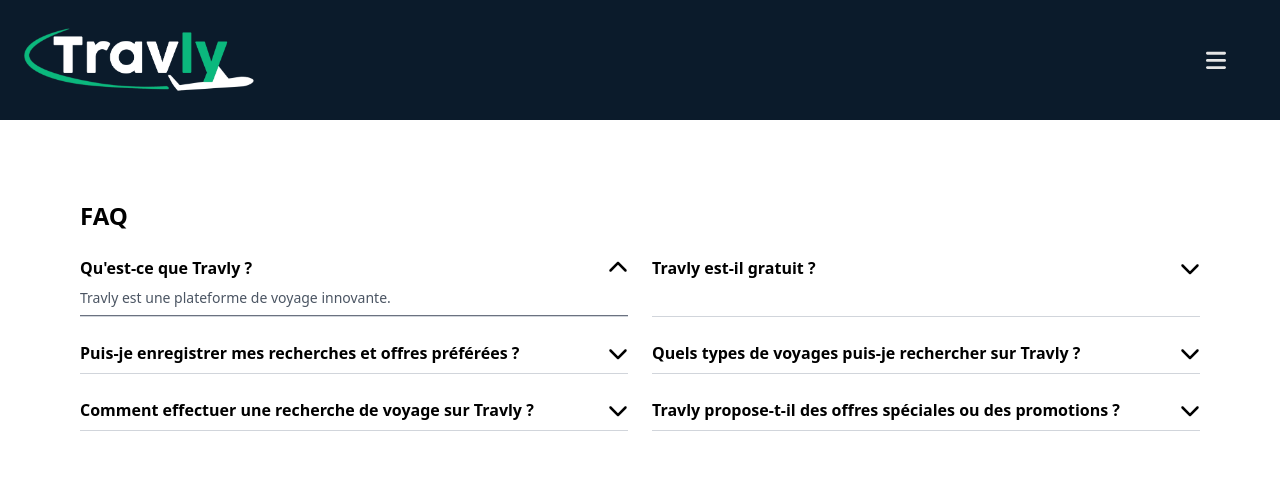
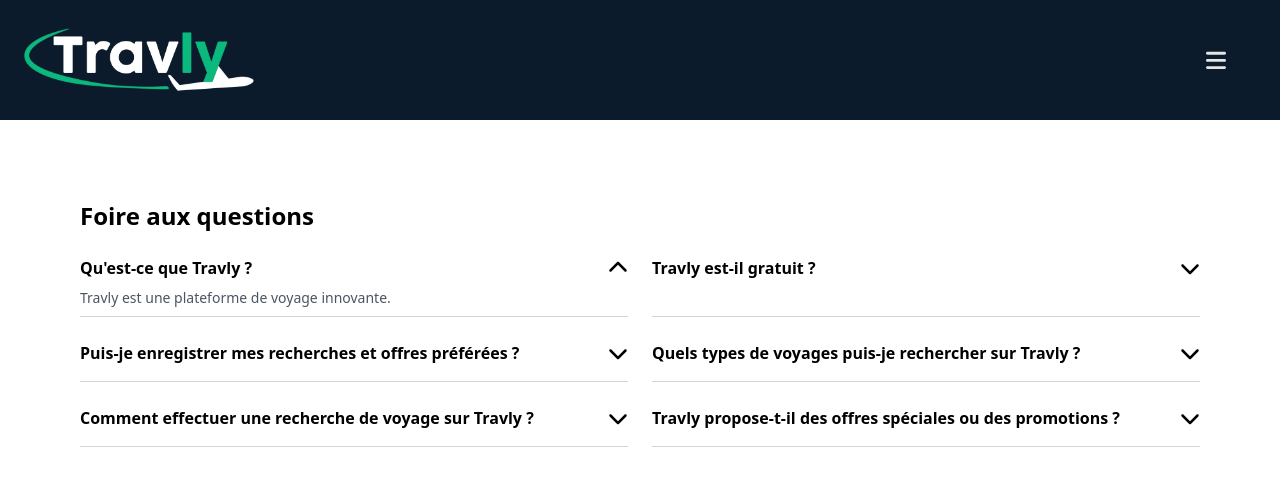
Before and after one commit to NassCT/travly, a React (Vite) app: page /FAQ in a window 1280 px wide. Both pictures are taken after a click on the button "Qu'est-ce que Travly ?". Shown: the top 486 px of the page. Built offline with nearby package versions, Linux system fonts and the light colour scheme.

Commit message:
accessibilite ok

```diff
--- a/src/components/FAQ.jsx
+++ b/src/components/FAQ.jsx
@@ -19,42 +19,42 @@
 
   return (
     <section className="p-20 pb-40">
-
-      <h2 className="text-2xl font-bold mb-6">FAQ</h2>
+      <h2 className="text-2xl font-bold mb-6">Foire aux questions</h2>
 
       <div className="grid grid-cols-1 md:grid-cols-2 gap-6">
         {questions.map((item, index) => (
-          <div
-          key={index}
-          className="relative border-b border-gray-300 pb-2">
+          <div key={index} className="relative border-b border-gray-300 pb-2">
             <div
-            className="flex justify-between items-center cursor-pointer"
-            onClick={() => toggleQuestion(index)}
+              className="flex justify-between items-center cursor-pointer"
+              onClick={() => toggleQuestion(index)}
+              aria-expanded={openQuestion === index ? "true" : "false"}
+              aria-controls={`answer-${index}`}
+              role="button"
+              tabIndex={0}
+              onKeyDown={(e) => {
+                if (e.key === "Enter" || e.key === " ") toggleQuestion(index);
+              }}
             >
               <p className="font-semibold">{item.question}</p>
               <span
                 className={`transform transition-transform ${
-                openQuestion === index ? "rotate-180" : ""
+                  openQuestion === index ? "rotate-180" : ""
                 }`}
               >
-                <Icons iconName={"down"}/>
+                <Icons iconName={"down"} />
               </span>
             </div>
 
             <div
-              className={`overflow-hidden transition-all duration-300 ease-in-out ${
+              id={`answer-${index}`}
+              role="region"
+              className={`transition-all duration-300 ease-in-out ${
                 openQuestion === index ? "max-h-auto opacity-100" : "max-h-0 opacity-0"
               }`}
+              aria-hidden={openQuestion === index ? "false" : "true"}
             >
               <div className="mt-2 text-sm text-gray-600">{item.answer}</div>
             </div>
-
-            <div
-            className={`absolute bottom-0 left-0 w-full border-b transition-all duration-300 ease-in-out ${
-                openQuestion === index ? "border-gray-500" : "border-transparent"
-              }`}
-            ></div>
-
           </div>
         ))}
       </div>
```
